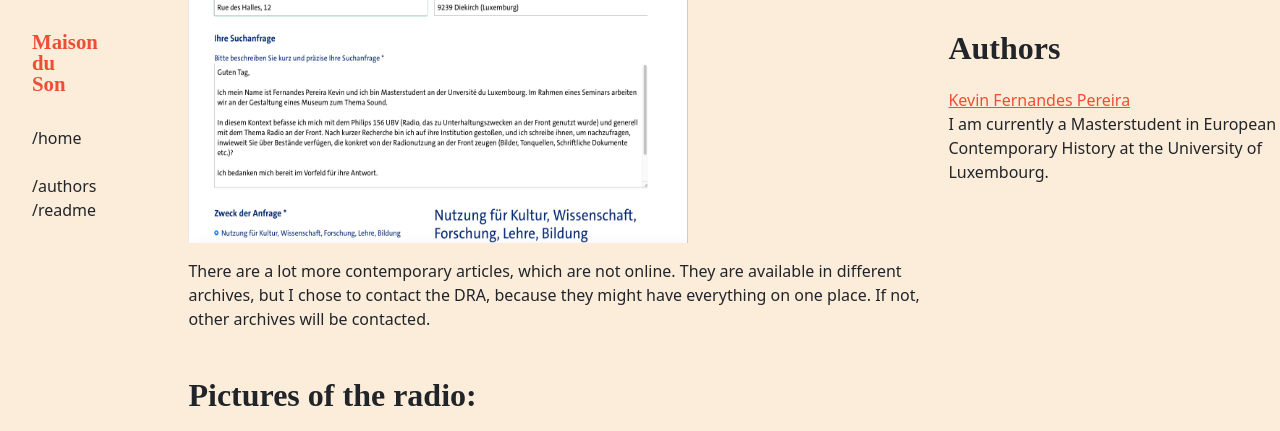
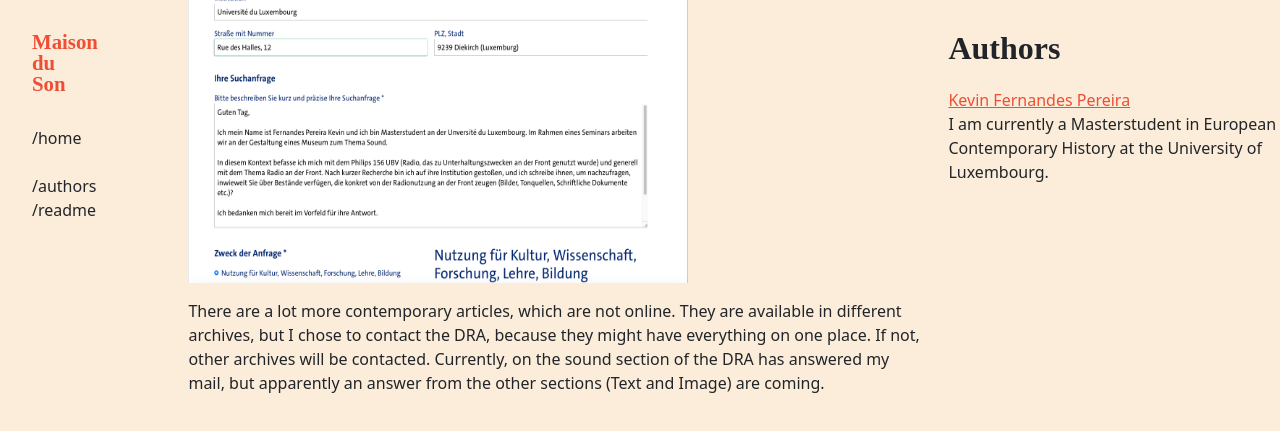
Before and after one commit to C2DH/maison-du-son, a Jekyll site: the page built from _objects/philips156ubv.md, in a window 1280 px wide and 900 px high, scrolled down 9980 px, cut to the strip 0-431 px from the top of the window. Built offline with Jekyll 4.4.1, drawn with Linux system fonts in a browser that asks for light colours; some web fonts are replaced; some of the changed text lies outside the part shown.

Commit message:
Update philips156ubv.md

```diff
--- a/_objects/philips156ubv.md
+++ b/_objects/philips156ubv.md
@@ -67,6 +67,7 @@
 ## Sound Sources
 
 <iframe width="560" height="315" src="https://www.youtube.com/embed/xeWupXK2-Ww?si=iVnTs7PlUtOgVFY8" title="YouTube video player" frameborder="0" allow="accelerometer; autoplay; clipboard-write; encrypted-media; gyroscope; picture-in-picture; web-share" allowfullscreen></iframe>
+
 Soldatensender Belgrad (Soldiers Radio Belgrade, Yugoslavia, 1941), in: youtube.com, URL: https://www.youtube.com/watch?v=xeWupXK2-Ww&t=7 (last accessed: 03.11.2023).
 
 <figure><img width="500" height="400" src="/assets/images/Philips156UBV_Mail_DeutschesRundFunkArchiv.png"><figcaption> </figcaption></figure>
@@ -75,6 +76,7 @@
 
 <figure><img width="400" height="300" src="/assets/images/Philips156UBV_DRA1.png"><figcaption> </figcaption></figure>
 <figure><img width="1300" height="300" src="/assets/images/Philips156UBV_DRA2.png"><figcaption> </figcaption></figure>
+These are two examples of sound sources in the DRA. I don't have access to these sources yet.
 
 ## Contemporary Pictures
 
@@ -86,7 +88,7 @@
 <figure><img width="500" height="600" src="/assets/images/Philips156UBV_SoldatensenderBelgrad(1941).jpg"><figcaption> </figcaption></figure>
 
 <figure><img width="500" height="700" src="/assets/images/Philips156UBV_BildSoldatensenderMail.png"><figcaption> </figcaption></figure>
-I found that picture only on pinterest, but there was no indication on the source of the picture, so I contacted the person on pinterest.
+I found that picture only on pinterest, but there was no indication on the source of the picture, so I contacted the person on pinterest, but I haven't got an answer yet.
 
 ## Contemporary Articles
 
@@ -99,7 +101,7 @@
 Schwandt, Erich, Zehn Jahre nationalsozialistische Rundfunktechnik, in: Funkschau. Zeitschrift für Funktechniker 16/2 (1943), S. 17-18. (Link: http://www.radiomuseum.org/forumdata/users/5100/Funkschau_16jg_0243_1v1_v20.pdf)
 
 <figure><img width="500" height="500" src="/assets/images/Philips156UBV_Mail_DeutschesRundFunkArchiv.png"><figcaption> </figcaption></figure>
-There are a lot more contemporary articles, which are not online. They are available in different archives, but I chose to contact the DRA, because they might have everything on one place. If not, other archives will be contacted.
+There are a lot more contemporary articles, which are not online. They are available in different archives, but I chose to contact the DRA, because they might have everything on one place. If not, other archives will be contacted. Currently, on the sound section of the DRA has answered my mail, but apparently an answer from the other sections (Text and Image) are coming.
 
 ## Pictures of the radio:
 
@@ -110,7 +112,7 @@
 <figure><img width="500" height="500" src="/assets/images/Philips156UBV_Technical.png"><figcaption> </figcaption></figure>
 
 <figure><img width="500" height="400" src="/assets/images/Philips156UBV_Schematics.png"><figcaption> </figcaption></figure>
-All of these pictures were taken by me. The documents are in possession of Albert Wolter
+All of these pictures were taken by me. The documents are in possession of Albert Wolter.
 
 ## Internet Resources:
 
```
